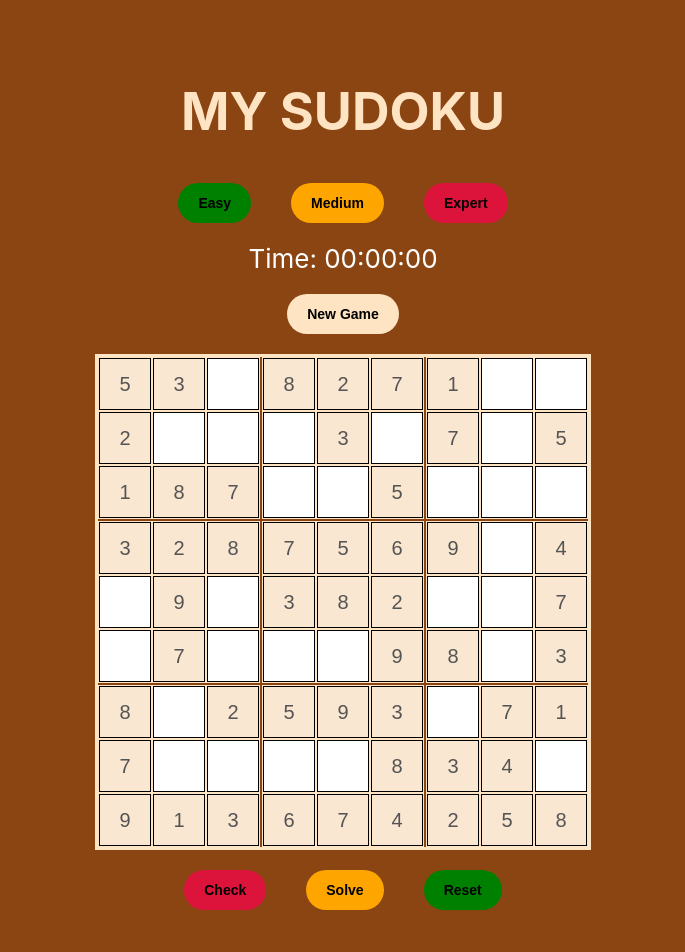
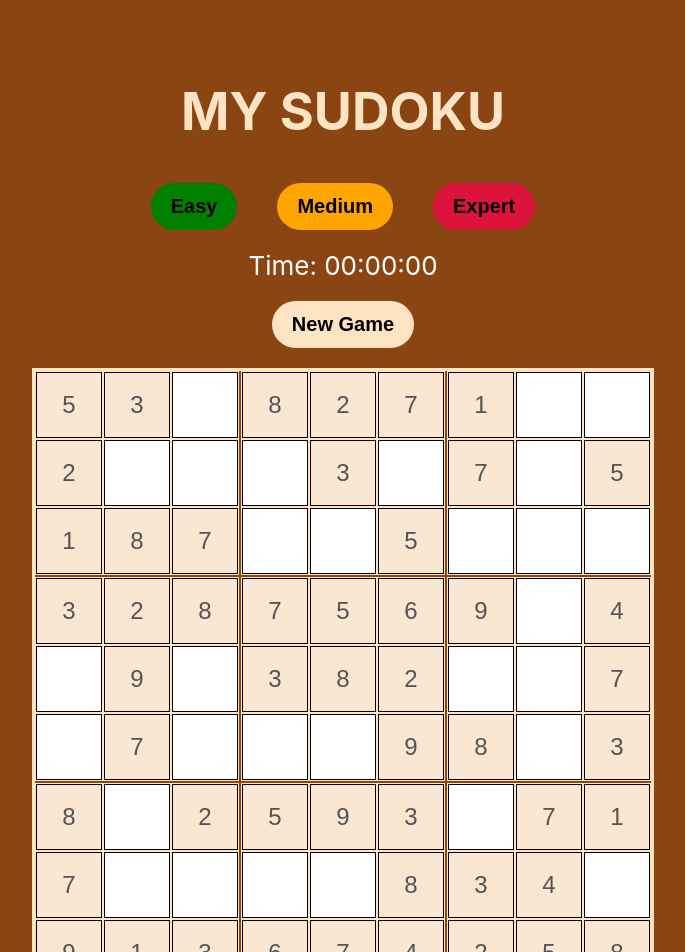
Before and after one commit to YelyzavetaRozhdiestvenska/MY-SUDOKU-react, a React (Create React App) app: page / in a window 1280 px wide. Shown: the top 952 px of the page, without its empty margins (297-982 px from the left). Built offline with nearby package versions, Linux system fonts and the light colour scheme.

Commit message:
timer and update solver

```diff
--- a/src/components/Timer.jsx
+++ b/src/components/Timer.jsx
@@ -1,41 +1,6 @@
-import React, { Component } from 'react';
+import React from 'react';
 
-export default class Timer extends Component {
-  constructor(props) {
-    super(props);
-    this.state = {
-      elapsed: 0,
-    };
-  }
-
-  componentDidMount() {
-    this.interval = setInterval(() => {
-      this.setState({
-        elapsed: Math.floor(
-          (new Date().getTime() - this.props.start.getTime()) / 1000
-        ),
-      });
-    });
-  }
-
-  componentWillUnmount() {
-    delete this.interval;
-  }
-
-  render() {
-    const { elapsed } = this.state;
-    return (
-      <div>
-        <h2>
-          Time: {parseNumber(elapsed / 3600)} :{' '}
-          {parseNumber((elapsed % 3600) / 60)} : {parseNumber(elapsed % 60)}{' '}
-        </h2>
-      </div>
-    );
-  }
-}
-
-function parseNumber(n) {
-  n = parseInt(n);
-  return n < 10 ? `0${n}` : n;
-}
+const Timer = ({ time }) => {
+  return <div>Time: {new Date(time * 1000).toISOString().substr(11, 8)}</div>;
+};
+export default Timer;
--- a/src/components/app/App.css
+++ b/src/components/app/App.css
@@ -19,9 +19,9 @@ h1 {
 }
 
 .cellInput {
-  width: 50px;
-  height: 50px;
-  font-size: 20px;
+  width: 8vmin;
+  height: 8vmin;
+  font-size: 3vmin;
   text-align: center;
   padding: 0;
   border: 1px solid #000;
@@ -46,8 +46,8 @@ table {
   font-weight: bold;
   padding: 12px 20px;
   border: none;
-  border-radius: 20px;
-  font-size: 14px;
+  border-radius: 4vmin;
+  font-size: 2.5vmin;
 }
 
 .mediumButton {
@@ -55,8 +55,8 @@ table {
   font-weight: bold;
   padding: 12px 20px;
   border: none;
-  border-radius: 20px;
-  font-size: 14px;
+  border-radius: 4vmin;
+  font-size: 2.5vmin;
   margin: 0px 40px;
 }
 
@@ -65,8 +65,8 @@ table {
   font-weight: bold;
   padding: 12px 20px;
   border: none;
-  border-radius: 20px;
-  font-size: 14px;
+  border-radius: 4vmin;
+  font-size: 2.5vmin;
 }
 
 .newGameButton {
@@ -74,8 +74,8 @@ table {
   font-weight: bold;
   padding: 12px 20px;
   border: none;
-  border-radius: 20px;
-  font-size: 14px;
+  border-radius: 4vmin;
+  font-size: 2.5vmin;
   margin: 20px 0;
 }
 
@@ -84,8 +84,8 @@ table {
   font-weight: bold;
   padding: 12px 20px;
   border: none;
-  border-radius: 20px;
-  font-size: 14px;
+  border-radius: 4vmin;
+  font-size: 2.5vmin;
 }
 
 .solveButton {
@@ -93,8 +93,8 @@ table {
   font-weight: bold;
   padding: 12px 20px;
   border: none;
-  border-radius: 20px;
-  font-size: 14px;
+  border-radius: 4vmin;
+  font-size: 2.5vmin;
   margin: 0px 40px;
 }
 
@@ -103,8 +103,8 @@ table {
   font-weight: bold;
   padding: 12px 20px;
   border: none;
-  border-radius: 20px;
-  font-size: 14px;
+  border-radius: 4vmin;
+  font-size: 2.5vmin;
 }
 
 .bBorder {
--- a/src/components/app/App.jsx
+++ b/src/components/app/App.jsx
@@ -2,12 +2,17 @@ import './App.css';
 import React, { useState, useEffect } from 'react';
 import { generateSudoku } from '../sudokuGenerator/sudokuGenerator.js';
 import BtnLevelCont from '../levelFilter/levelChange.js';
-import { getDeepCopy, compareSudokus, solver } from './sudokuFunctions.js';
+import {
+  getDeepCopy,
+  compareSudokus,
+  solver,
+  checkValid,
+} from './sudokuFunctions.js';
 
 import ButtonCont from '../button/ButtonCont.jsx';
 import Table from '../sudokuField/Table.jsx';
 import NewGameBtn from '../newGame/NewGame.jsx';
-// import Timer from './Timer.jsx';
+import Timer from '../Timer.jsx';
 
 const initial = generateSudoku();
 
@@ -15,6 +20,7 @@ export const App = () => {
   const [sudokuArr, setSudokuArr] = useState(getDeepCopy(initial));
   const [time, setTime] = useState(0);
   const [gameStarted, setGameStarted] = useState(false);
+  // const [difficulty, setDifficulty] = useState(81);
 
   useEffect(() => {
     let timer;
@@ -52,11 +58,17 @@ export const App = () => {
   function onInputChange(e, row, column) {
     var value = parseInt(e.target.value) || -1,
       grid = getDeepCopy(sudokuArr);
-    if (value === -1 || (value >= 1 && value <= 9)) {
+    if (
+      value === -1 ||
+      (value >= 1 && value <= 9 && checkValid(grid, row, column, value))
+    ) {
       grid[row][column] = value;
+    } else {
+      alert('Incorrect value! Try again!!!');
     }
 
     setSudokuArr(grid);
+    setGameStarted(true);
   }
 
   function checkSudoku() {
@@ -65,6 +77,7 @@ export const App = () => {
     let compare = compareSudokus(sudokuArr, sudoku);
     if (compare.isComplete) {
       alert('Congratulations! You have solved Sudoku!');
+      setGameStarted(false);
     } else if (compare.isSolvable) {
       alert('Keep going!');
     } else {
@@ -87,9 +100,9 @@ export const App = () => {
     <div className="App">
       <div className="App-header">
         <h1>MY SUDOKU</h1>
+        {/* <BtnLevelCont setDifficulty={setDifficulty} /> */}
         <BtnLevelCont chooseLevel={chooseLevel} />
-        {/* <Timer /> */}
-        <div>Time: {new Date(time * 1000).toISOString().substr(11, 8)}</div>
+        <Timer time={time} />
         <NewGameBtn newGame={newGame} />
         <Table
           sudokuArr={sudokuArr}
--- a/src/components/levelFilter/levelChange.js
+++ b/src/components/levelFilter/levelChange.js
@@ -19,17 +19,23 @@ import React from 'react';
 // }
 
 const BtnLevelCont = ({ chooseLevel }) => {
+  // const handleLevelClick = difficultyValue => {
+  //   setDifficulty(difficultyValue);
+  // };
   return (
     <div className="buttonLevel">
       {/* <button className={className} onClick={chooseLevel}>
         {name}
       </button> */}
+      {/* <button className="easyButton" onClick={() => handleLevelClick(10)}> */}
       <button className="easyButton" onClick={chooseLevel}>
         Easy
       </button>
+      {/* <button className="mediumButton" onClick={() => handleLevelClick(40)}> */}
       <button className="mediumButton" onClick={chooseLevel}>
         Medium
       </button>
+      {/* <button className="expertButton" onClick={() => handleLevelClick(60)}> */}
       <button className="expertButton" onClick={chooseLevel}>
         Expert
       </button>
--- a/src/components/sudokuGenerator/sudokuGenerator.js
+++ b/src/components/sudokuGenerator/sudokuGenerator.js
@@ -102,7 +102,7 @@ function validateBox(grid, row, column, value) {
   return true;
 }
 
-function removeCells(grid) {
+function removeCells(grid, difficulty) {
   // количество заполняемых ячеек
   // const DIFFICULTY = chooseLevel();
   const DIFFICULTY = 30;
@@ -119,5 +119,3 @@ function removeCells(grid) {
   }
   return resultGrid;
 }
-
-// Доделать динамическое значение сложностм
```
